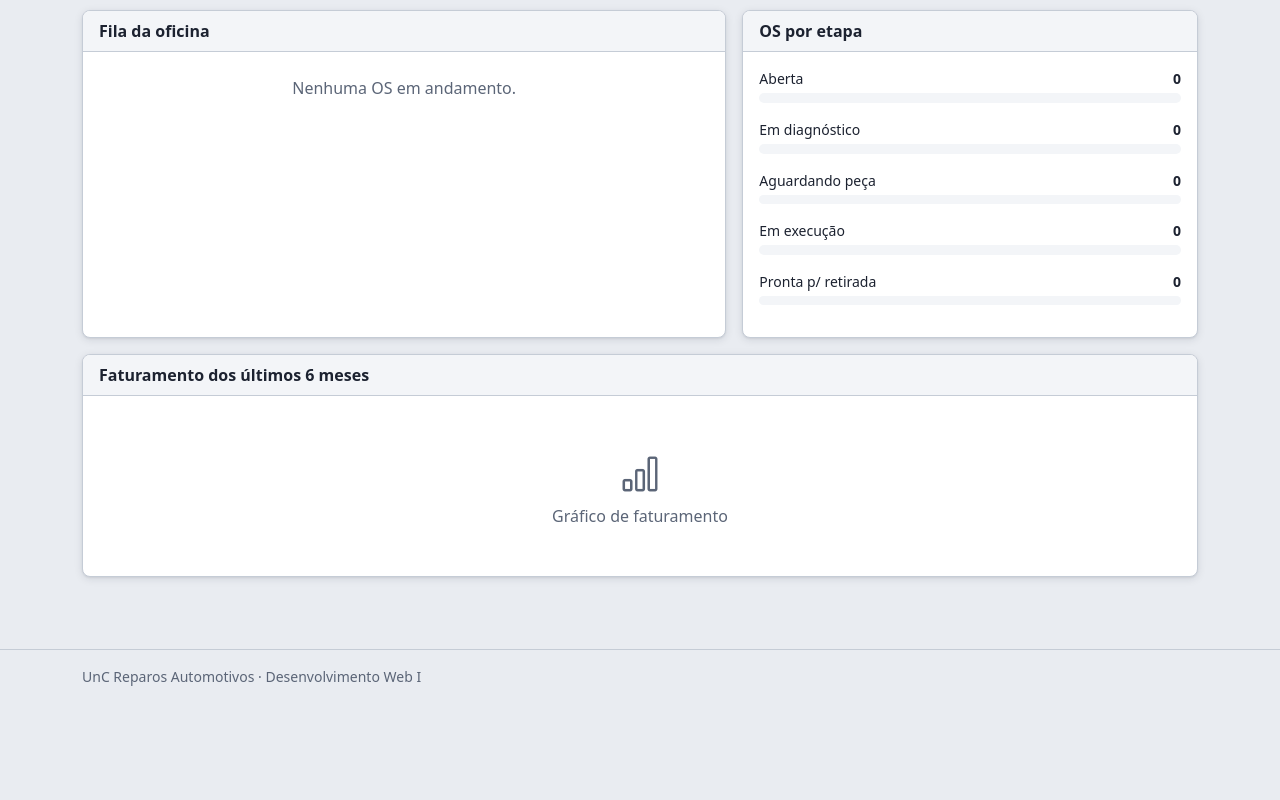
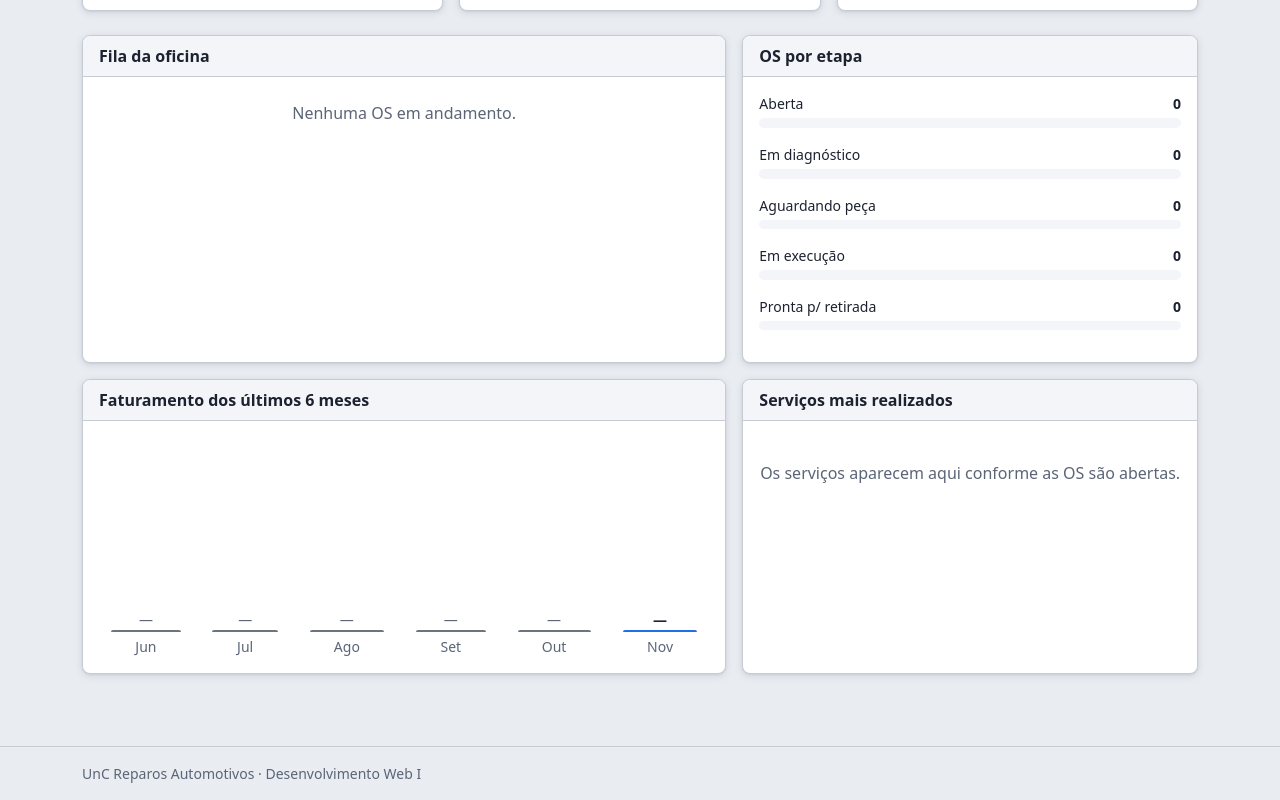
Before and after one commit to GigasProgramante/Unc_Reparos_Automotivos, a plain HTML site: page index.html in a window 1280 px wide. Shown: the part 417-1217 px from the top of the page. Before the commit the page ends 1120 px from the top, so only its background shows below. Drawn offline with nearby package versions, Linux system fonts and the light colour scheme.

Commit message:
feat: gráfico de faturamento e serviços mais realizados

```diff
--- a/index.html
+++ b/index.html
@@ -32,7 +32,10 @@
 
     <main class="container py-4">
         <div class="d-flex flex-wrap justify-content-between align-items-center gap-2 mb-4">
-            <h1 class="h2 mb-0">Painel da oficina</h1>
+            <div>
+                <p class="text-body-secondary small mb-1" id="data-hoje"></p>
+                <h1 class="h2 mb-0">Painel da oficina</h1>
+            </div>
             <a href="ordens.html" class="btn btn-primary"><i class="bi bi-plus-lg"></i> Nova ordem de serviço</a>
         </div>
 
@@ -52,13 +55,18 @@
                     <div class="card-body" id="os-por-etapa"></div>
                 </div>
             </section>
-            <section class="col-12">
-                <div class="card">
+            <section class="col-lg-7">
+                <div class="card h-100">
                     <div class="card-header fw-semibold">Faturamento dos últimos 6 meses</div>
-                    <div class="card-body text-center text-body-secondary py-5">
-                        <i class="bi bi-bar-chart fs-1"></i>
-                        <p class="mb-0">Gráfico de faturamento</p>
+                    <div class="card-body">
+                        <div class="d-flex align-items-end gap-2" style="height: 220px" id="grafico-faturamento" role="img" aria-label="Gráfico de faturamento mensal"></div>
                     </div>
+                </div>
+            </section>
+            <section class="col-lg-5">
+                <div class="card h-100">
+                    <div class="card-header fw-semibold">Serviços mais realizados</div>
+                    <div class="card-body" id="servicos-mais-feitos"></div>
                 </div>
             </section>
         </div>
--- a/js/painel.js
+++ b/js/painel.js
@@ -149,7 +149,78 @@ function renderizarEtapas() {
   document.getElementById("os-por-etapa").innerHTML = html;
 }
 
+// Gráfico de colunas: faturamento (OS entregues) de cada um dos últimos 6 meses
+function renderizarFaturamento() {
+  const entregues = listar(CHAVES.ordens).filter((o) => o.status === "entregue" && dataEntrega(o));
+  const meses = [];
+  for (let i = 5; i >= 0; i--) {
+    const data = new Date();
+    data.setDate(1);
+    data.setMonth(data.getMonth() - i);
+    meses.push(data);
+  }
+
+  const valores = meses.map((mes) => somar(
+    entregues.filter((o) => mesmoMes(dataEntrega(o), mes)).map(totalDaOrdem)
+  ));
+  const maior = Math.max(1, ...valores);
+
+  let html = "";
+  meses.forEach((mes, indice) => {
+    const atual = indice === meses.length - 1;
+    const nome = mes.toLocaleDateString("pt-BR", { month: "short" }).replace(".", "");
+    html += `
+      <div class="flex-fill d-flex flex-column justify-content-end align-items-center h-100" title="${formatarMoeda(valores[indice])}">
+        <span class="small ${atual ? "fw-semibold" : "text-body-secondary"}">${valores[indice] ? formatarMoeda(valores[indice]) : "—"}</span>
+        <div class="w-75 rounded-top ${atual ? "bg-primary" : "bg-secondary"}" style="height: ${(valores[indice] / maior) * 80}%; min-height: 2px"></div>
+        <span class="small text-body-secondary text-capitalize mt-1">${nome}</span>
+      </div>`;
+  });
+  document.getElementById("grafico-faturamento").innerHTML = html;
+}
+
+// Os 5 serviços que mais aparecem nas OS (canceladas não contam)
+function renderizarServicos() {
+  const contagem = {};
+  for (const ordem of listar(CHAVES.ordens)) {
+    if (ordem.status === "cancelada") continue;
+    for (const linha of ordem.itens || []) {
+      if (linha.tipo === "servico") {
+        contagem[linha.nome] = (contagem[linha.nome] || 0) + Number(linha.quantidade);
+      }
+    }
+  }
+
+  const ranking = Object.entries(contagem).sort((a, b) => b[1] - a[1]).slice(0, 5);
+  const area = document.getElementById("servicos-mais-feitos");
+  if (ranking.length === 0) {
+    area.innerHTML = '<p class="text-center text-body-secondary mb-0 py-4">Os serviços aparecem aqui conforme as OS são abertas.</p>';
+    return;
+  }
+
+  const maior = ranking[0][1];
+  let html = "";
+  for (const [nome, quantidade] of ranking) {
+    html += `
+      <div class="mb-3">
+        <div class="d-flex justify-content-between small mb-1">
+          <span>${escaparHtml(nome)}</span><span class="fw-semibold">${quantidade}</span>
+        </div>
+        <div class="progress" role="progressbar" aria-label="${escaparHtml(nome)}" aria-valuenow="${quantidade}" aria-valuemin="0" aria-valuemax="${maior}" style="height: 0.6rem">
+          <div class="progress-bar bg-info" style="width: ${(quantidade / maior) * 100}%"></div>
+        </div>
+      </div>`;
+  }
+  area.innerHTML = html;
+}
+
+// Data de hoje no cabeçalho: "Sábado, 14 de novembro"
+const hoje = new Date().toLocaleDateString("pt-BR", { weekday: "long", day: "numeric", month: "long" });
+document.getElementById("data-hoje").textContent = hoje.charAt(0).toUpperCase() + hoje.slice(1);
+
 // Ao abrir a página, calcula e mostra tudo
 renderizarIndicadores();
 renderizarFila();
 renderizarEtapas();
+renderizarFaturamento();
+renderizarServicos();
```
